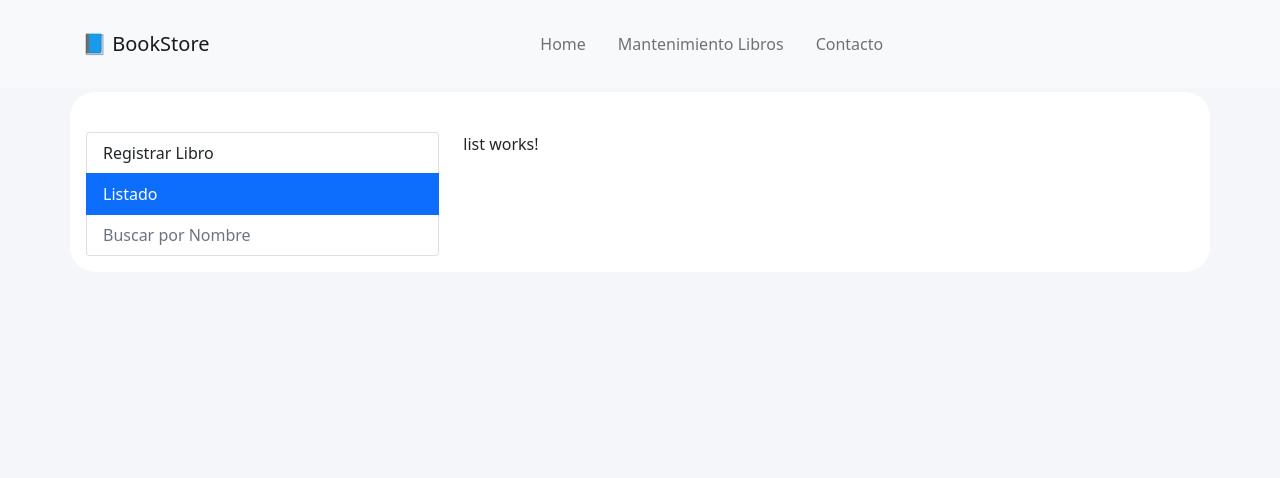
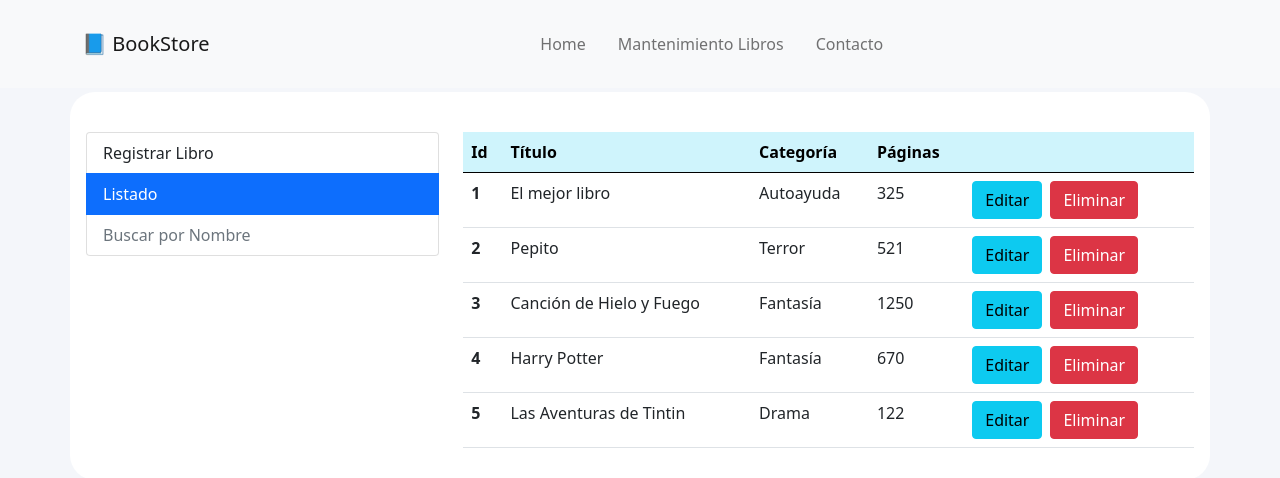
Before and after one commit to jossrc/CrudAppAngular, an Angular app: page /libros/listado in a window 1280 px wide. Shown: the top 478 px of the page. Built offline with nearby package versions, Linux system fonts and the light colour scheme.

Commit message:
Creando tabla para la lista

```diff
--- a/src/app/book/pages/list/list.component.html
+++ b/src/app/book/pages/list/list.component.html
@@ -1 +1,25 @@
-<p>list works!</p>
+<div class="table-responsive text-nowrap">
+  <table class="table">
+    <thead>
+      <tr class="table-info">
+        <th scope="col">Id</th>
+        <th scope="col">Título</th>
+        <th scope="col">Categoría</th>
+        <th scope="col">Páginas</th>
+        <th scope="col"></th>
+      </tr>
+    </thead>
+    <tbody>
+      <tr *ngFor="let book of listOfBooks">
+        <th scope="row">{{ book.id }}</th>
+        <td>{{ book.title }}</td>
+        <td>{{ book.category }}</td>
+        <td>{{ book.pages }}</td>
+        <td>
+          <a class="btn btn-info" [routerLink]="['../editar', book.id]">Editar</a>
+          <button class="mx-2 btn btn-danger" (click)="removeBookById(book.id)">Eliminar</button>
+        </td>
+      </tr>
+    </tbody>
+  </table>
+</div>
--- a/src/app/book/pages/list/list.component.ts
+++ b/src/app/book/pages/list/list.component.ts
@@ -1,4 +1,5 @@
 import { Component, OnInit } from '@angular/core';
+import { Book } from '../../interfaces/book.interface';
 
 @Component({
   selector: 'app-list',
@@ -6,9 +7,46 @@ import { Component, OnInit } from '@angular/core';
 })
 export class ListComponent implements OnInit {
 
+  listOfBooks: Book[] = [
+    {
+      id: 1,
+      title: 'El mejor libro',
+      category: 'Autoayuda',
+      pages: 325
+    },
+    {
+      id: 2,
+      title: 'Pepito',
+      category: 'Terror',
+      pages: 521
+    },
+    {
+      id: 3,
+      title: 'Canción de Hielo y Fuego',
+      category: 'Fantasía',
+      pages: 1250
+    },
+    {
+      id: 4,
+      title: 'Harry Potter',
+      category: 'Fantasía',
+      pages: 670
+    },
+    {
+      id: 5,
+      title: 'Las Aventuras de Tintin',
+      category: 'Drama',
+      pages: 122
+    }
+  ]
+
   constructor() { }
 
   ngOnInit(): void {
   }
 
+  removeBookById(id: number) {
+    console.log(`Se eliminó el libro con id ${id}`);
+  }
+
 }
```
